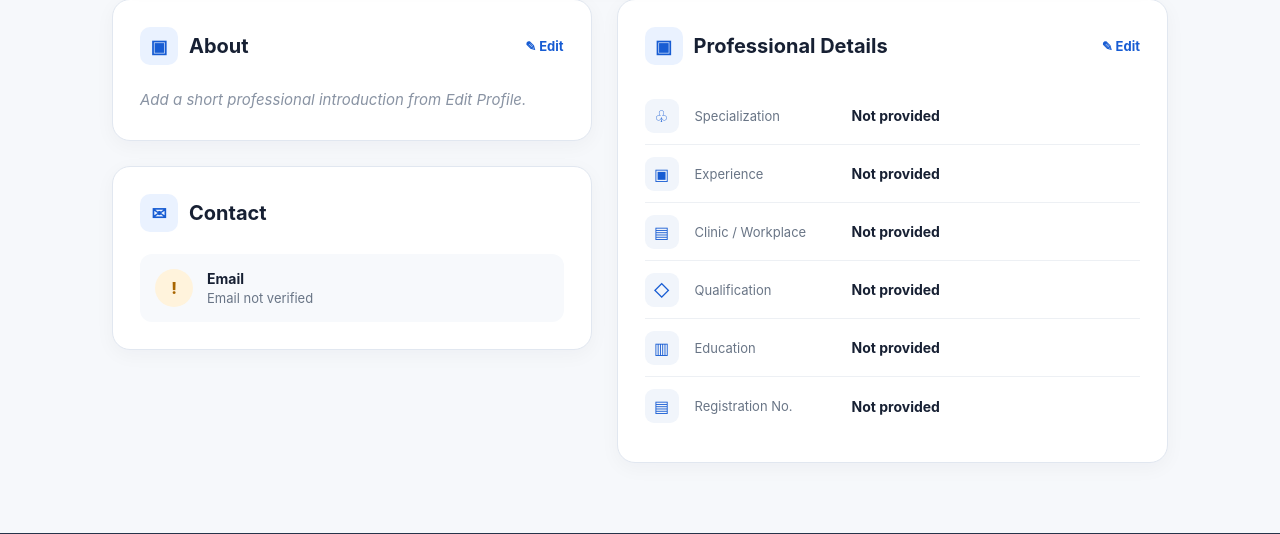
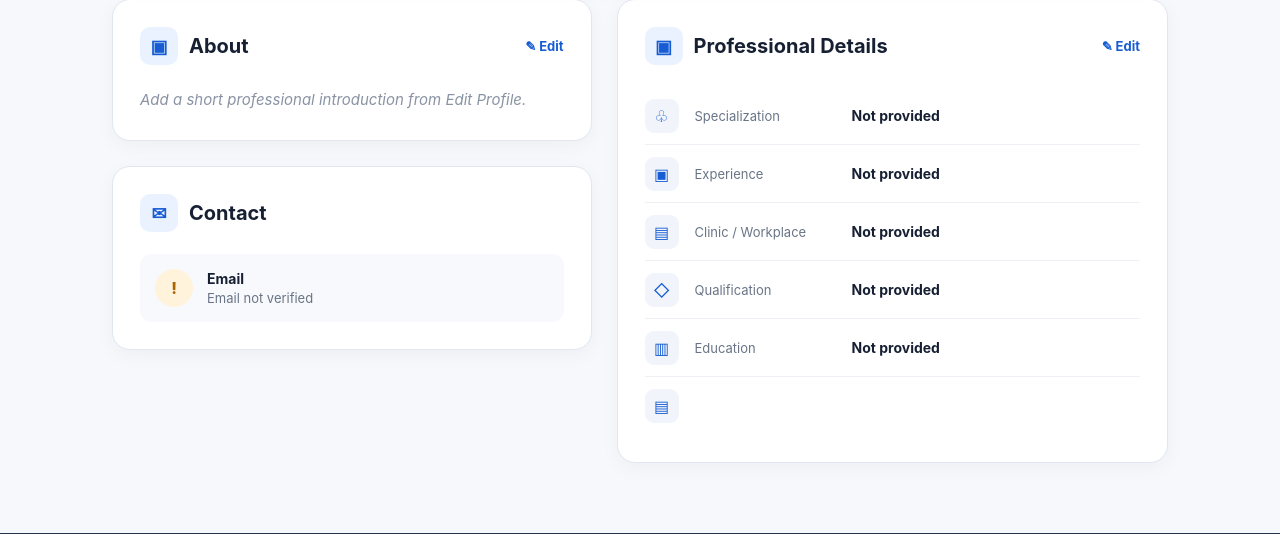
Before and after one commit to IndianPhysios/IndianPhysios, a Flask app: page /profile/1 in a window 1280 px wide; the page is wider, and only the part inside the window is pictured. Shown: the part 457-991 px from the top of that part. Run offline with Flask 3, Linux system fonts and the light colour scheme; the visitor is signed in with stand-in values (Sample User, id 1); data comes from the database, SQL or seed files in the repository; data that the repository does not hold is empty; some libraries are stand-ins or nearby versions.

Commit message:
V10: remove registration number and clean CSRF debug

```diff
--- a/app.py
+++ b/app.py
@@ -164,7 +164,6 @@ def security_checks():
     if request.method == "POST":
         token = request.form.get("csrf_token") or request.headers.get("X-CSRF-Token")
         expected = session.get("csrf", "")
-        print("CSRF DEBUG:", bool(token), len(token or ""), len(expected), bool(token and expected and secrets.compare_digest(token, expected)))
         if not token or not secrets.compare_digest(token, expected):
             abort(400, "Invalid security token. Please refresh the page and try again.")
         if request.content_length and request.content_length > 3 * 1024 * 1024:
@@ -292,7 +291,7 @@ def register():
         if not name or not re.fullmatch(r"[^@\s]+@[^@\s]+\.[^@\s]+",email) or len(password)<10 or not valid_pincode(pincode): flash("Please provide a valid email, a password of at least 10 characters, and a valid 6-digit PIN code.","error"); return redirect(url_for("register"))
         c=db()
         try:
-            cur=c.execute("INSERT INTO users (name,email,password_hash,phone,qualification,specialization,state,city,pincode,registration_no,created_at) VALUES (?,?,?,?,?,?,?,?,?,?,?)",(name,email,generate_password_hash(password,method="pbkdf2:sha256:600000"),request.form.get("phone",""),request.form.get("qualification",""),request.form.get("specialization",""),request.form.get("state",""),request.form.get("city",""),pincode,request.form.get("registration_no",""),now()))
+            cur=c.execute("INSERT INTO users (name,email,password_hash,phone,qualification,specialization,state,city,pincode,created_at) VALUES (?,?,?,?,?,?,?,?,?,?)",(name,email,generate_password_hash(password,method="pbkdf2:sha256:600000"),request.form.get("phone",""),request.form.get("qualification",""),request.form.get("specialization",""),request.form.get("state",""),request.form.get("city",""),pincode,now()))
             uid=cur.lastrowid; token=make_token(); expires=(datetime.utcnow()+timedelta(hours=24)).isoformat(); c.execute("INSERT INTO verification_tokens(user_id,token,expires_at) VALUES(?,?,?)",(uid,token,expires)); c.commit()
         except (sqlite3.IntegrityError, UniqueViolation):
             c.rollback(); c.close(); flash("An account with this email already exists.","error"); return redirect(url_for("register"))
@@ -342,7 +341,7 @@ def edit_profile():
             data=uploaded.read()
             if len(data)>MAX_UPLOAD_BYTES: flash("Profile photo must be 2 MB or smaller.","error"); return redirect(url_for("edit_profile"))
             ext=uploaded.filename.rsplit(".",1)[1].lower(); photo=f"user_{u['id']}_{secrets.token_hex(8)}.{ext}"; photo_data=data; photo_mime={"jpg":"image/jpeg","jpeg":"image/jpeg","png":"image/png","webp":"image/webp"}[ext]
-        c=db(); c.execute("UPDATE users SET name=?,phone=?,qualification=?,specialization=?,state=?,city=?,pincode=?,registration_no=?,bio=?,clinic=?,experience=?,education=?,website=?,photo=?,photo_data=?,photo_mime=? WHERE id=?",(name,request.form.get("phone","").strip(),request.form.get("qualification","").strip(),request.form.get("specialization","").strip(),request.form.get("state","").strip(),request.form.get("city","").strip(),pincode,request.form.get("registration_no","").strip(),request.form.get("bio","").strip(),request.form.get("clinic","").strip(),request.form.get("experience","").strip(),request.form.get("education","").strip(),request.form.get("website","").strip(),photo,photo_data,photo_mime,u["id"])); c.commit(); c.close(); flash("Profile updated successfully.","success"); return redirect(url_for("profile",user_id=u["id"]))
+        c=db(); c.execute("UPDATE users SET name=?,phone=?,qualification=?,specialization=?,state=?,city=?,pincode=?,bio=?,clinic=?,experience=?,education=?,website=?,photo=?,photo_data=?,photo_mime=? WHERE id=?",(name,request.form.get("phone","").strip(),request.form.get("qualification","").strip(),request.form.get("specialization","").strip(),request.form.get("state","").strip(),request.form.get("city","").strip(),pincode,request.form.get("bio","").strip(),request.form.get("clinic","").strip(),request.form.get("experience","").strip(),request.form.get("education","").strip(),request.form.get("website","").strip(),photo,photo_data,photo_mime,u["id"])); c.commit(); c.close(); flash("Profile updated successfully.","success"); return redirect(url_for("profile",user_id=u["id"]))
     return render_template("edit_profile.html",user=u)
 
 @app.route("/media/profile/<int:user_id>")
--- a/templates/edit_profile.html
+++ b/templates/edit_profile.html
@@ -5,7 +5,7 @@
 <label>Profile photo<input type="file" name="photo" accept=".png,.jpg,.jpeg,.webp"><small>PNG, JPG, JPEG or WEBP · maximum 2 MB</small></label>
 <div class="two"><label>Phone<input name="phone" value="{{user.phone or ''}}"></label><label>Qualification<input name="qualification" value="{{user.qualification or ''}}" placeholder="BPT, MPT, etc."></label></div>
 <div class="two"><label>Specialization<input name="specialization" value="{{user.specialization or ''}}" placeholder="Orthopedic, Neuro, Sports..."></label><label>Experience<input name="experience" value="{{user.experience or ''}}" placeholder="e.g. 5 years"></label></div>
-<div class="two"><label>Clinic / Workplace<input name="clinic" value="{{user.clinic or ''}}"></label><label>Registration number<input name="registration_no" value="{{user.registration_no or ''}}"></label></div>
+<div class="two"><label>Clinic / Workplace<input name="clinic" value="{{user.clinic or ''}}"></label></div>
 <div class="two"><label>State<input name="state" value="{{user.state or ''}}"></label><label>City<input name="city" value="{{user.city or ''}}"></label></div>
 <label>📍 Area PIN code<input name="pincode" value="{{user.pincode or ''}}" inputmode="numeric" pattern="[0-9]{6}" maxlength="6" placeholder="6-digit PIN code"><small>Your PIN code is used to match you with nearby Home Visit opportunities.</small></label>
 <label>Education<input name="education" value="{{user.education or ''}}" placeholder="College / university / certifications"></label>
--- a/templates/profile.html
+++ b/templates/profile.html
@@ -231,8 +231,7 @@
 
                     <div class="detail-row">
                         <span class="detail-icon">▤</span>
-                        <span class="detail-label">Registration No.</span>
-                        <strong>{{user.registration_no or "Not provided"}}</strong>
+
                     </div>
 
                     {% if user.website %}
--- a/templates/register.html
+++ b/templates/register.html
@@ -1,2 +1,2 @@
-{% extends "base.html" %}{% block title %}Join · Indian Physios{% endblock %}{% block content %}<div class="formbox"><h1>Create your free profile</h1><p class="muted">No joining fee. Start building your professional network.</p><form method="post"><input type="hidden" name="csrf_token" value="{{csrf_token}}"><label>Full name<input name="name" required></label><label>Email<input type="email" name="email" required></label><label>Password<input type="password" name="password" minlength="8" required></label><div class="two"><label>Phone<input name="phone"></label><label>Qualification<input name="qualification" placeholder="BPT, MPT, etc."></label></div><div class="two"><label>Specialization<input name="specialization" placeholder="Orthopedic, Neuro, Sports..."></label><label>Registration number<input name="registration_no"></label></div><div class="two"><label>📍 Area PIN code<input name="pincode" inputmode="numeric" pattern="[0-9]{6}" maxlength="6" placeholder="6-digit PIN code" required><small>Used to notify you about Home Visits in your nearby PIN area.</small></label>
+{% extends "base.html" %}{% block title %}Join · Indian Physios{% endblock %}{% block content %}<div class="formbox"><h1>Create your free profile</h1><p class="muted">No joining fee. Start building your professional network.</p><form method="post"><input type="hidden" name="csrf_token" value="{{csrf_token}}"><label>Full name<input name="name" required></label><label>Email<input type="email" name="email" required></label><label>Password<input type="password" name="password" minlength="8" required></label><div class="two"><label>Phone<input name="phone"></label><label>Qualification<input name="qualification" placeholder="BPT, MPT, etc."></label></div><div class="two"><label>Specialization<input name="specialization" placeholder="Orthopedic, Neuro, Sports..."></label></div><div class="two"><label>📍 Area PIN code<input name="pincode" inputmode="numeric" pattern="[0-9]{6}" maxlength="6" placeholder="6-digit PIN code" required><small>Used to notify you about Home Visits in your nearby PIN area.</small></label>
 <label>State<input name="state"></label><label>City<input name="city"></label></div><button class="btn">Create Account</button></form></div>{% endblock %}
```
